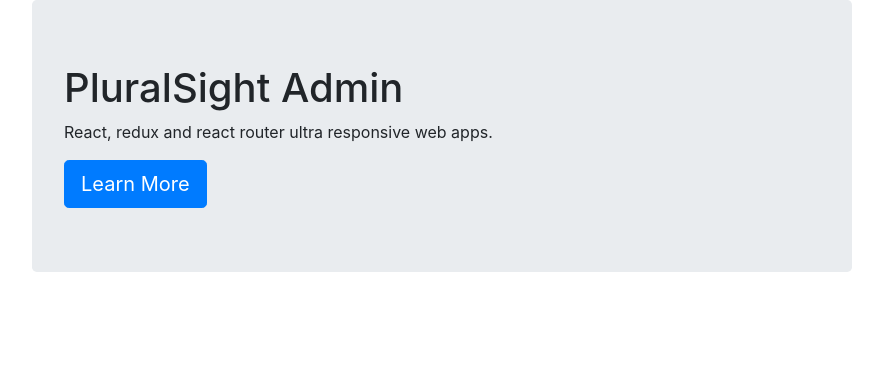
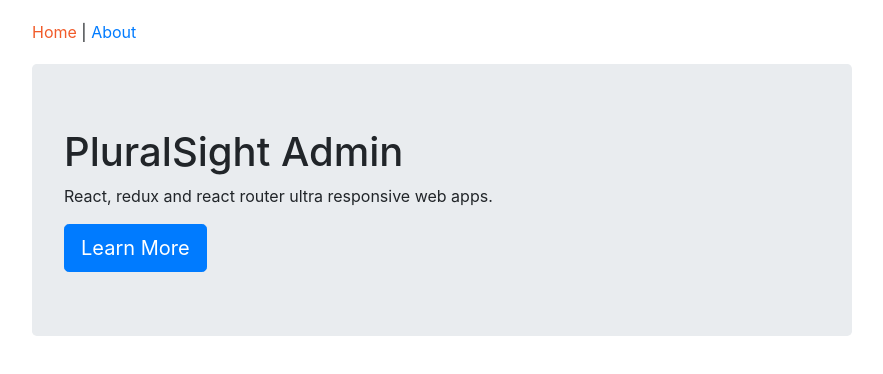
Before and after one commit to Javirum/react-redux-courses, a React app: page / in a window 1280 px wide. Shown: the top 374 px of the page, without its empty margins (198-1081 px from the left). Built offline with nearby package versions, Linux system fonts and the light colour scheme.

Commit message:
Mount Header component on App

```diff
--- a/src/components/App.js
+++ b/src/components/App.js
@@ -2,10 +2,12 @@
 import { Route } from 'react-router-dom'
 import HomePage from './home/HomePage'
 import AboutPage from './about/AboutPage'
+import Header from './common/Header'
 
 function App() {
   return (
     <div className="container-fluid">
+      <Header />
       <Route exact path='/' component={HomePage} />
       <Route path='/about' component={AboutPage} />
 
```
